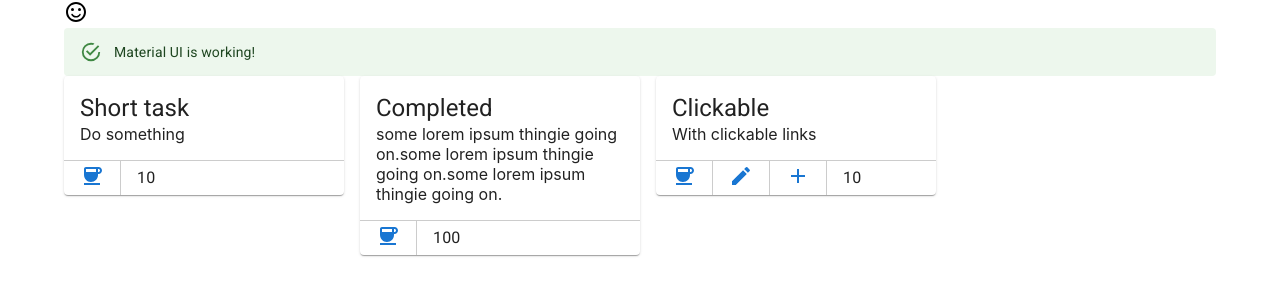
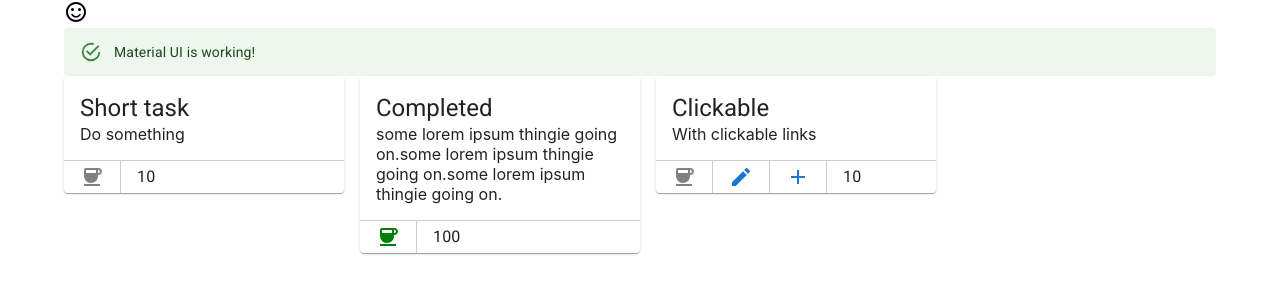
Before and after one commit to briceaceugeniu/divide-et-impera, a React (Create React App) app in the folder web/: page / in a window 1280 px wide. Shown: the top 300 px of the page. Built offline with nearby package versions, Linux system fonts and the light colour scheme.

Commit message:
Fixed alignment perfectly

```diff
--- a/web/src/components/TaskCard.css
+++ b/web/src/components/TaskCard.css
@@ -2,31 +2,40 @@
  * Actions (at the bottom of the card)
  */
 
-.divetimp-task-card .MuiCardActions-root {
-    border-top: #cccccc solid 1px;
-    padding: 0px;
+.divetimp-task-card {
+  margin-right: 16px;
+  vertical-align: top;
 }
 
-.divetimp-task-card .MuiCardActions-root .MuiTypography-root {
-    padding: 0.2em 1em;
-    margin: 0;
+.divetimp-task-card .divetime-task-status {
+  box-sizing: border-box;
+  padding: 0;
+  border-top: #cccccc solid 1px;
+  height: 33px;
 }
 
-.divetimp-task-card .MuiCardActions-root .MuiLink-root {
-    border-right: #cccccc solid 1px;
-    padding: 0.2em 1em;
-    margin: 0;
+/* we need it so specific, otherwise the padding/margin from MUI kicks in */
+.divetimp-task-card  .divetime-task-status .divetime-task-status-item {
+  margin: 0;
+  padding: 0 16px;
+  height: 32px;
+  line-height: 32px;
 }
 
-.divetimp-task-card {
-    margin-right: 1em;
-    vertical-align: top;
+.divetimp-task-card .divetime-task-status .divetime-task-status-item svg {
+  padding-top: 4px;
+  height: 24px;
 }
 
-.divetime-incomplete-task {
-   color: gray;
+/* separator line between the items */
+.divetimp-task-card .divetime-task-status-item:not(:last-child) {
+  border-right: #cccccc solid 1px;
 }
 
-.divetime-complete-task {
-    color: green;
+.divetime-task-status-incomplete {
+  color: gray;
 }
+
+.divetime-task-status-complete {
+  color: green;
+}
--- a/web/src/components/TaskCard.tsx
+++ b/web/src/components/TaskCard.tsx
@@ -33,7 +33,7 @@ export default function TaskCard(config: TaskCardConfig) {
         {config.content}
 
       </CardContent>
-      <CardActions>
+      <CardActions className="divetime-task-status">
         {actions}
       </CardActions>
     </Card>
@@ -43,17 +43,16 @@ export default function TaskCard(config: TaskCardConfig) {
 function createActions(config: TaskCardConfig) {
   const actions = [];
 
-  // this is a link since implicitly there's spacing between components
-  // with the same type.
   if (config.percentage >= 100) {
-    actions.push((<Link component='button' className="divetime-complete-task"><Coffee /></Link>));
+    actions.push((<div className="divetime-task-status-item"><Coffee className="divetime-task-status-complete"/></div>));
   } else {
-    actions.push((<Link component='button' className="divetime-incomplete-task"><Coffee /></Link>));
+    actions.push((<div className="divetime-task-status-item"><Coffee className="divetime-task-status-incomplete"/></div>));
   }
 
   if (config.onEditClick) {
     actions.push((
       <Link component='button'
+            className='divetime-task-status-item'
             onClick={config.onEditClick}><Edit /></Link>
     ));
   }
@@ -61,12 +60,14 @@ function createActions(config: TaskCardConfig) {
   if (config.onAddClick) {
     actions.push((
       <Link component='button'
+            className='divetime-task-status-item'
             onClick={config.onAddClick}><Add /></Link>
     ));
   }
 
   actions.push((
-    <Typography component="div">{config.percentage ? config.percentage : ""}</Typography>
+    <Typography className='divetime-task-status-item'
+                component="div">{config.percentage ? config.percentage : ""}</Typography>
   ));
 
   return actions;
```
